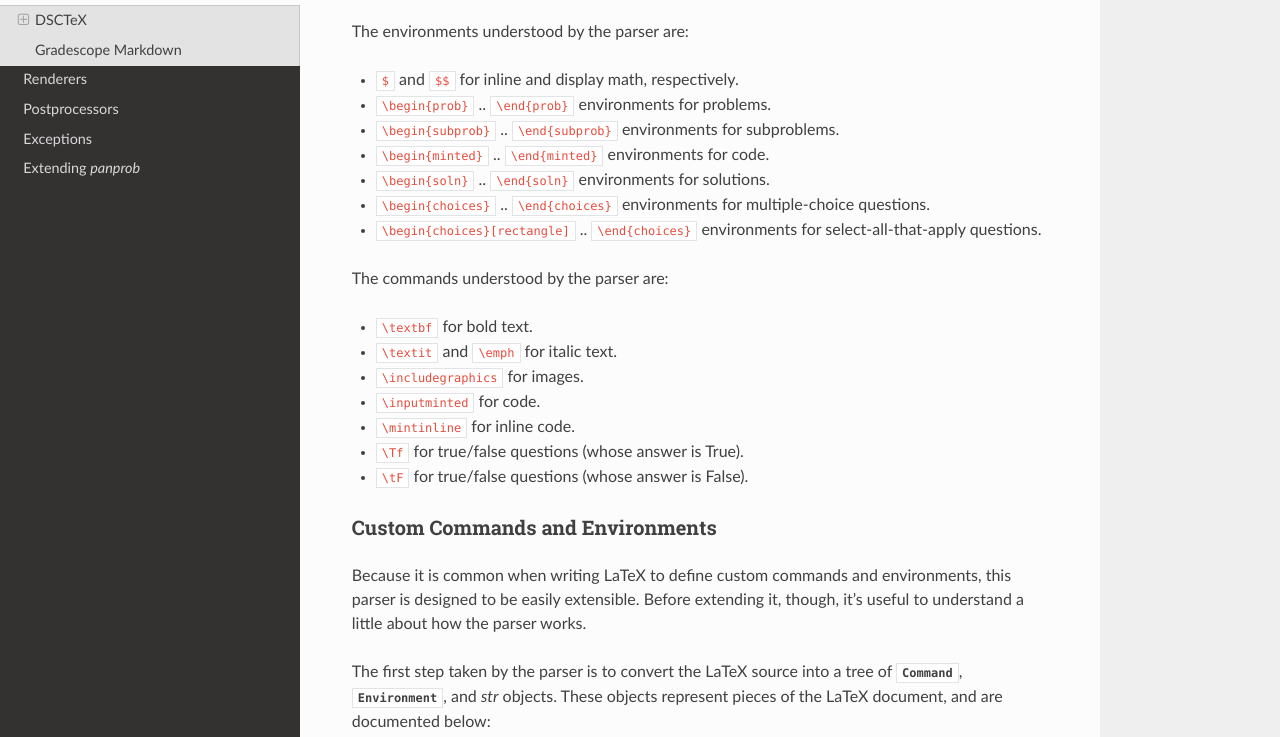
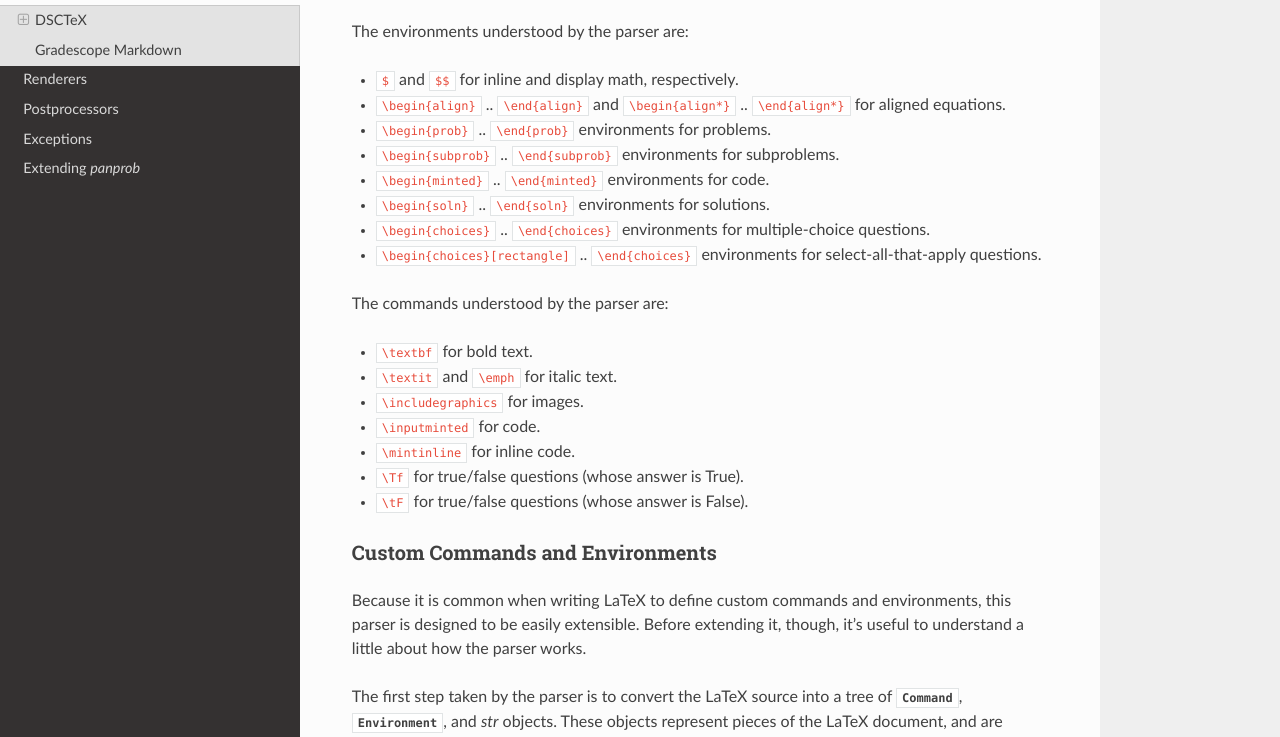
Before and after one commit to eldridgejm/panprob, a Sphinx documentation site: the page built from doc/source/parsers.rst, in a window 1280 px wide and 900 px high, scrolled down 553 px, cut to the strip 163-900 px from the top of the window. Built offline with Sphinx 7.4.7 and the Read the Docs theme 3.1.0, drawn with Linux system fonts in a browser that asks for light colours.

Commit message:
Updated documentation for align environment support.
- Added AlignMath to the Math section in ast.rst
- Added align/align* to the list of supported environments in parsers.rst

```diff
--- a/doc/source/ast.rst
+++ b/doc/source/ast.rst
@@ -87,6 +87,7 @@ Math
 ~~~~
 .. autoclass:: DisplayMath
 .. autoclass:: InlineMath
+.. autoclass:: AlignMath
 
 Code
 ~~~~
--- a/doc/source/parsers.rst
+++ b/doc/source/parsers.rst
@@ -25,6 +25,7 @@ The main functionality of the module is provided by the :func:`parse` function:
 The environments understood by the parser are:
 
 - :code:`$` and :code:`$$` for inline and display math, respectively.
+- :code:`\\begin{align}` .. :code:`\\end{align}` and :code:`\\begin{align*}` .. :code:`\\end{align*}` for aligned equations.
 - :code:`\\begin{prob}` .. :code:`\\end{prob}` environments for problems.
 - :code:`\\begin{subprob}` .. :code:`\\end{subprob}` environments for subproblems.
 - :code:`\\begin{minted}` .. :code:`\\end{minted}` environments for code.
```
